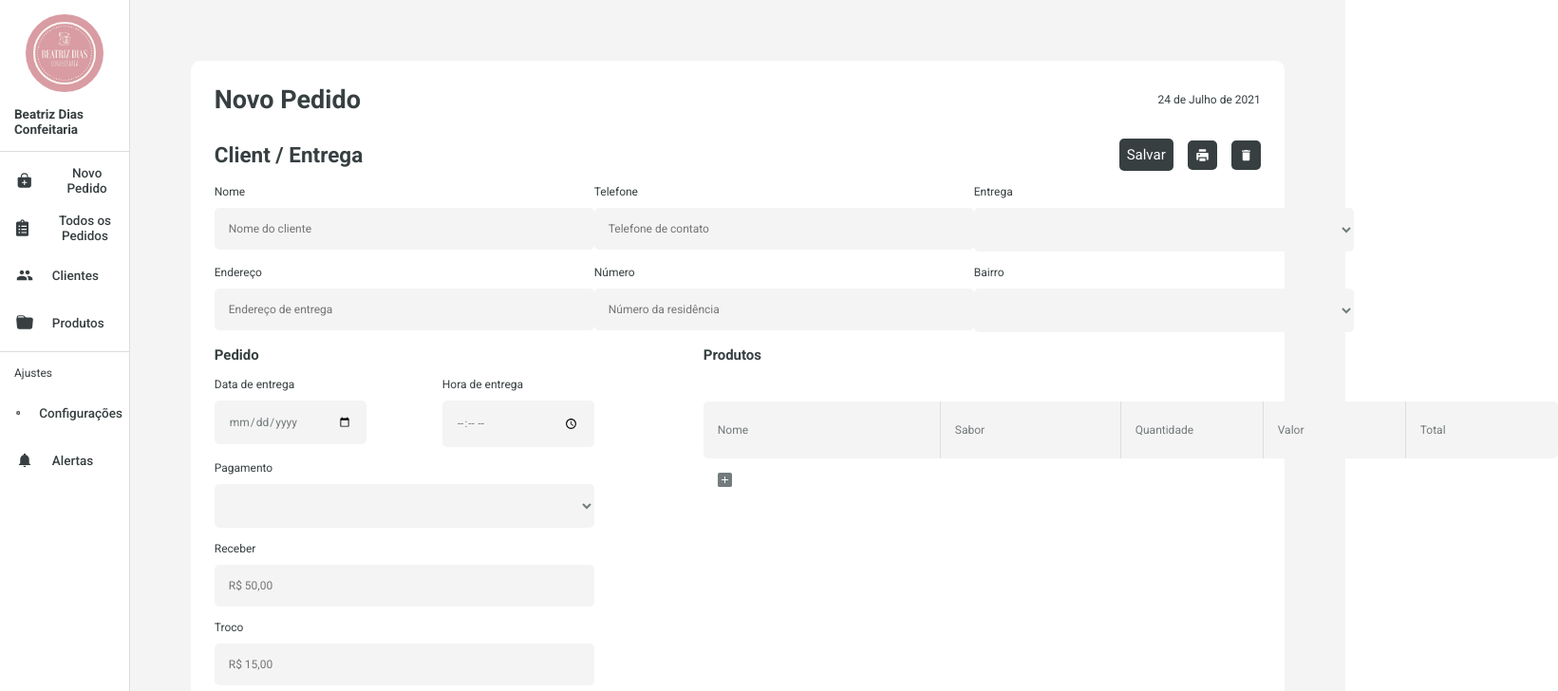
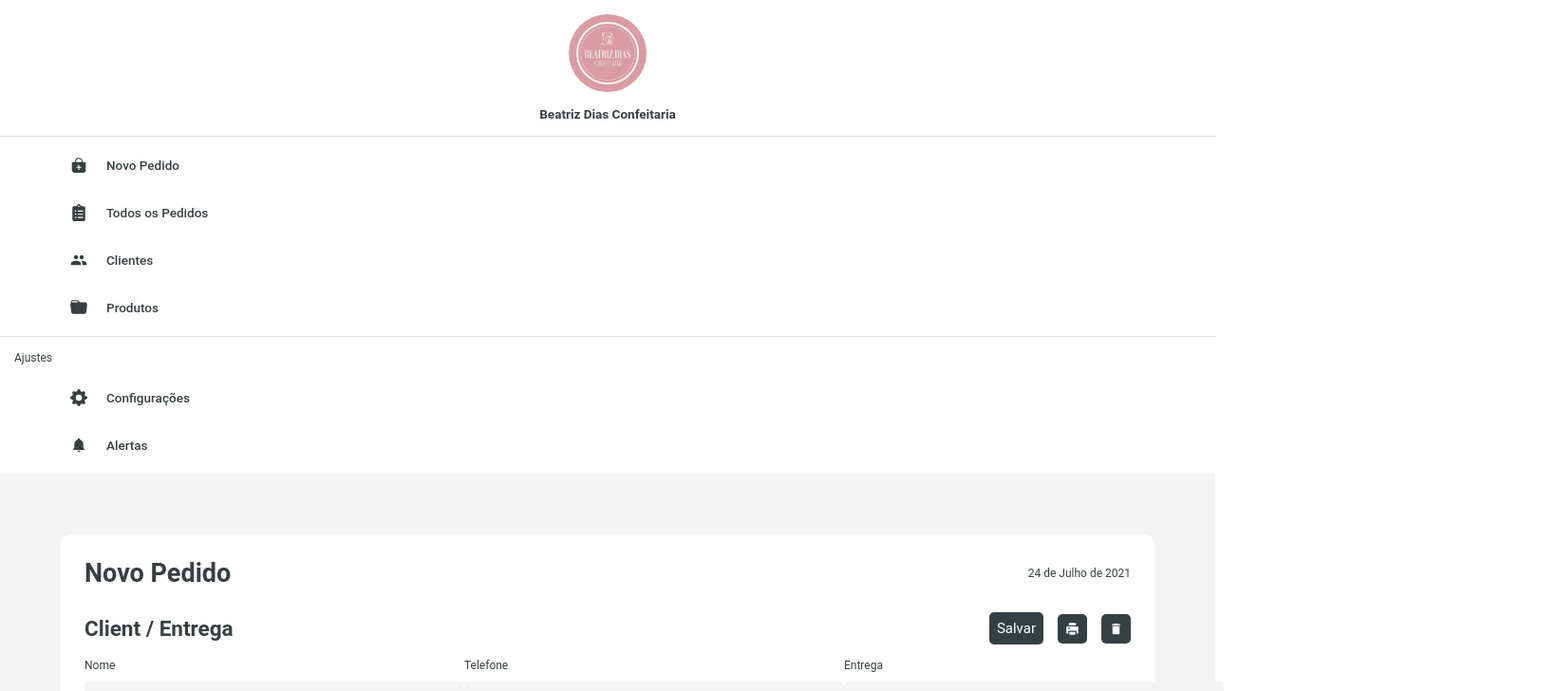
Before and after one commit to Emerson-MM-Filho/Order-Manager-Front, a React (Create React App) app: page / in a window 1280 px wide. Shown: the top 728 px of the page at 95% size, 1641 px wide, since content can reach past the window. Built offline with nearby package versions, Linux system fonts and the light colour scheme.

Commit message:
delete styles and import poppins font

```diff
--- a/src/App.css
+++ b/src/App.css
@@ -1,4 +1,4 @@
-@import url('https://fonts.googleapis.com/css2?family=Roboto:ital,wght@0,100;0,300;0,400;0,500;0,700;0,900;1,100;1,300;1,400;1,500;1,700;1,900&display=swap');
+@import url('https://fonts.googleapis.com/css2?family=Poppins:ital,wght@0,100;0,200;0,300;0,400;0,500;0,600;0,700;0,800;0,900;1,100;1,200;1,300;1,400;1,500;1,600;1,700;1,800;1,900&display=swap');
 
 * {
   --white: #fff;
@@ -14,17 +14,3 @@
   color: var(--black);
   font-size: 15px;
 }
-
-main {
-  min-height: 100vh;
-  display: flex;
-}
-
-#sideBarMenu {
-  width: 13%;
-  background-color: var(--white);
-  display: flex;
-  justify-content: flex-start;
-  flex-direction: column;
-  border-right: 1px solid var(--white-gray);
-}
```
